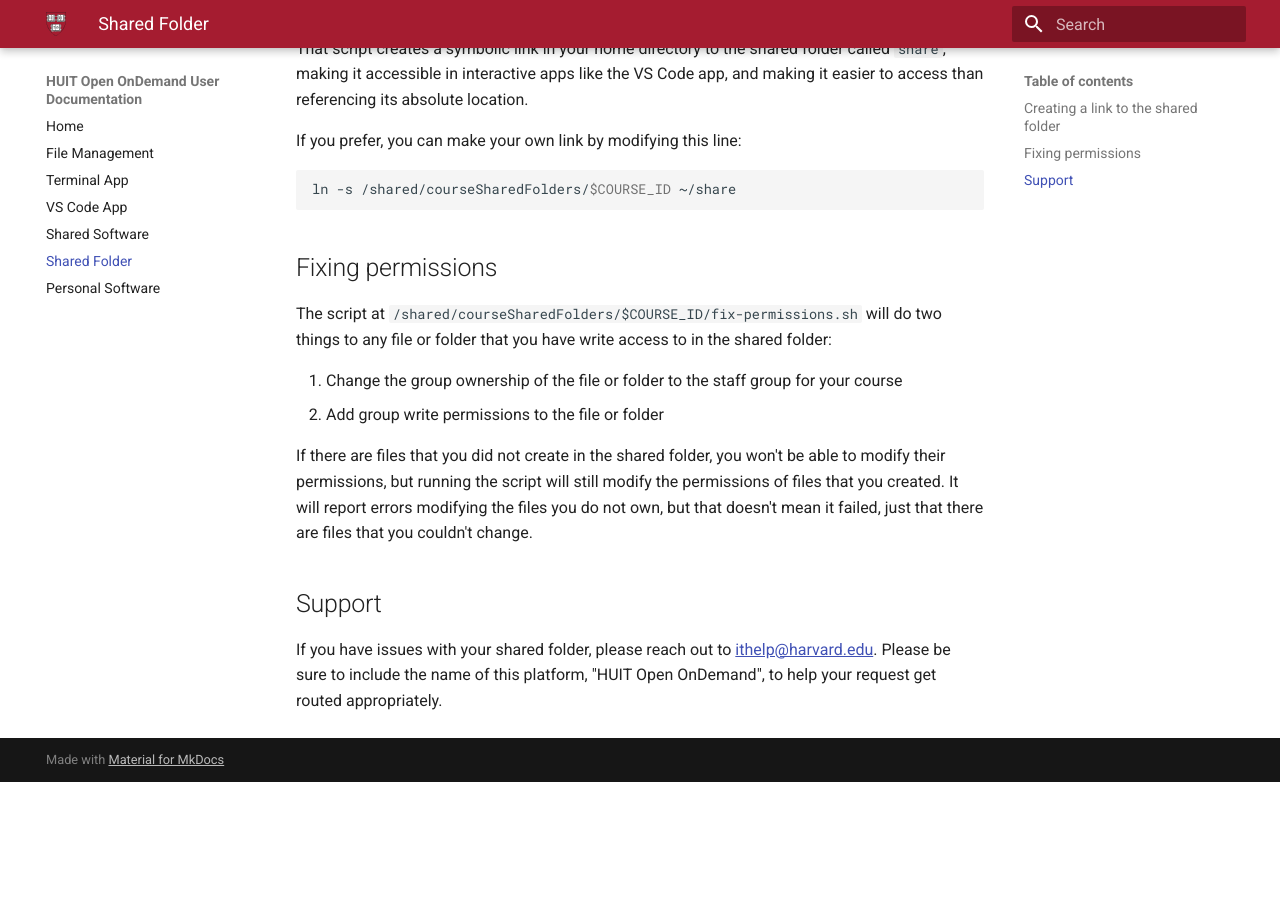
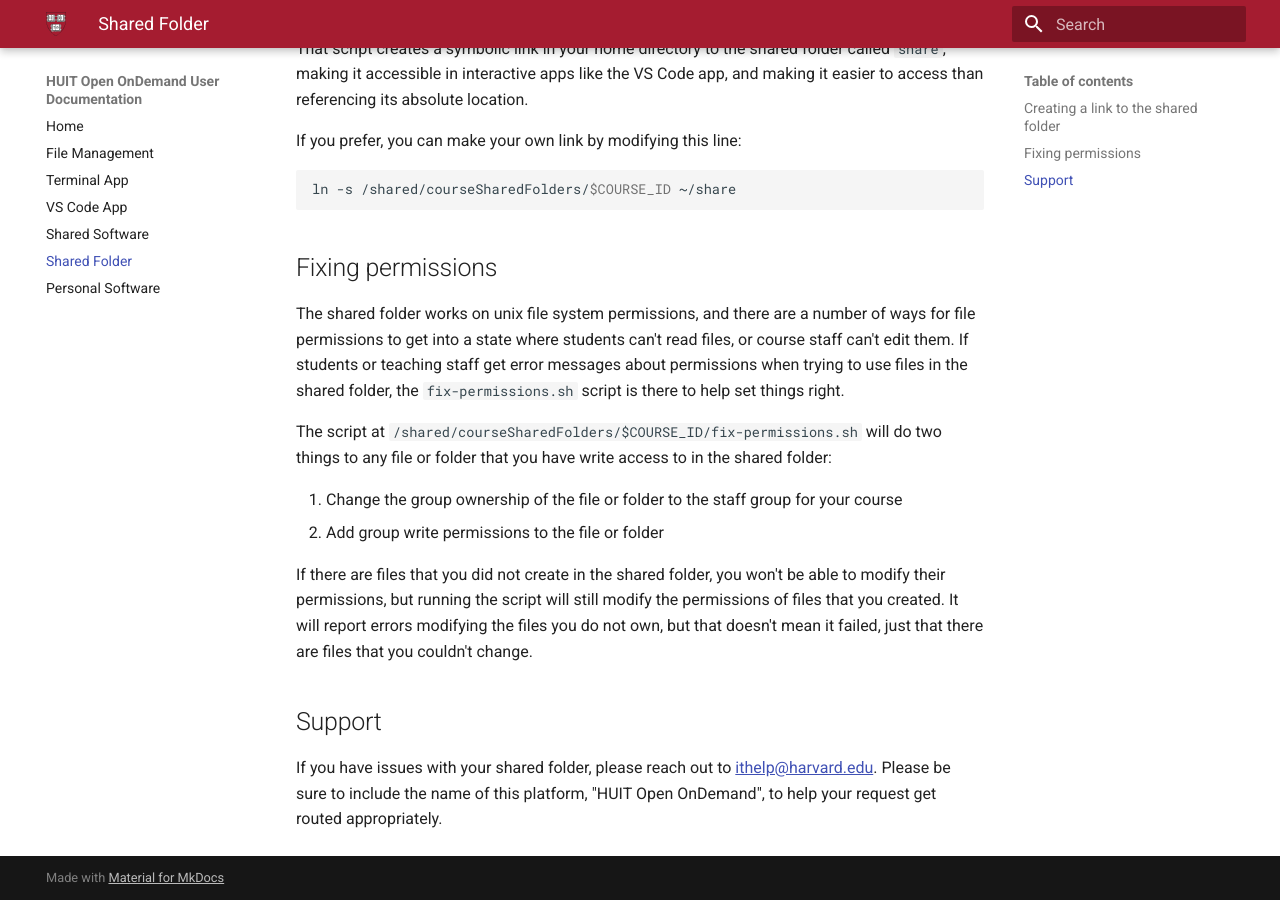
Before and after one commit to Harvard-ATG/huit-ondemand-user-docs, an MkDocs documentation site: the page built from docs/shared-folder.md, in a window 1280 px wide and 900 px high, scrolled down 595 px. Built offline with MkDocs 1.6.1 and Material for MkDocs 9.7.7, drawn with Linux system fonts in a browser that asks for light colours; before the commit the page ends 1377 px from its top, so only the background shows below that.

Commit message:
add motivation for fix permissions section

```diff
--- a/docs/shared-folder.md
+++ b/docs/shared-folder.md
@@ -24,6 +24,8 @@ ln -s /shared/courseSharedFolders/$COURSE_ID ~/share
 
 ## Fixing permissions
 
+The shared folder works on unix file system permissions, and there are a number of ways for file permissions to get into a state where students can't read files, or course staff can't edit them. If students or teaching staff get error messages about permissions when trying to use files in the shared folder, the `fix-permissions.sh` script is there to help set things right.
+
 The script at `/shared/courseSharedFolders/$COURSE_ID/fix-permissions.sh` will do two things to any file or folder that you have write access to in the shared folder:
 
 1. Change the group ownership of the file or folder to the staff group for your course
```
